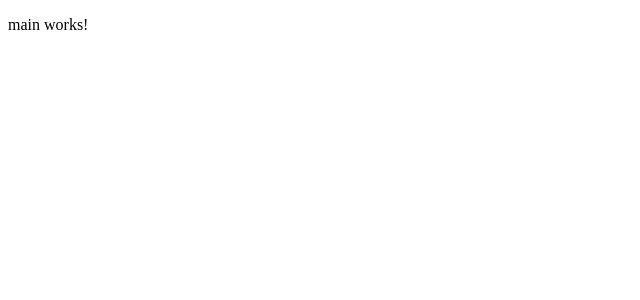
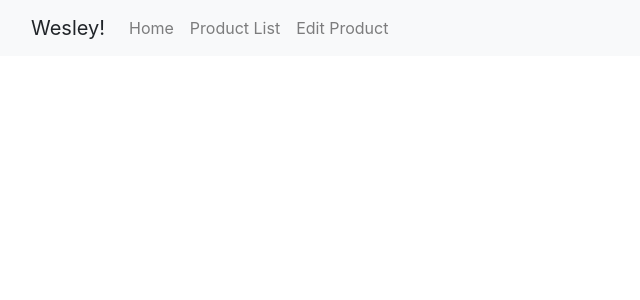
Before and after one commit to wesleyyw8/travelport, an Angular app: page / in a window 1280 px wide. Shown: the top 300 px of the page, without its empty margins (0-640 px from the left). Built offline with nearby package versions, Linux system fonts and the light colour scheme.

Commit message:
menu done, basic routing rdone, bootstrap loaded

```diff
--- a/angular.json
+++ b/angular.json
@@ -27,6 +27,7 @@
               "src/assets"
             ],
             "styles": [
+              "node_modules/bootstrap/dist/css/bootstrap.css",
               "src/styles.less"
             ],
             "scripts": [],
--- a/src/app/app.module.ts
+++ b/src/app/app.module.ts
@@ -5,12 +5,14 @@ import { AppRoutingModule } from './app-routing.module';
 import { AppComponent } from './app.component';
 import { MainComponent } from './main/main.component';
 import { PageNotFoundComponent } from './main/page-not-found.component';
+import { MenuComponent } from './main/menu.component';
 
 @NgModule({
   declarations: [
     AppComponent,
     MainComponent,
-    PageNotFoundComponent
+    PageNotFoundComponent,
+    MenuComponent
   ],
   imports: [
     BrowserModule,
--- a/src/app/main/main.component.html
+++ b/src/app/main/main.component.html
@@ -1,3 +1,4 @@
-<p>
-  main works!
-</p>
+<app-menu></app-menu>
+<div class='container main-content'>
+  <router-outlet></router-outlet>
+</div>
--- /dev/null
+++ b/src/app/main/menu.component.html
@@ -0,0 +1,16 @@
+<nav class="navbar navbar-expand-lg navbar-light bg-light">
+  <div class="container-fluid">
+    <a class="navbar-brand">{{pageTitle}}</a>
+    <ul class="navbar-nav mr-auto">
+      <li class="nav-item" routerLinkActive="active">
+        <a class="nav-link" routerLink='/welcome'>Home</a>
+      </li>
+      <li class="nav-item" routerLinkActive="active">
+        <a class="nav-link" routerLink='/products'>Product List</a>
+      </li>
+      <li class="nav-item" routerLinkActive="active">
+        <a class="nav-link" routerLink='/productsEdit'>Edit Product</a>
+      </li>
+    </ul>
+  </div>
+</nav>
--- /dev/null
+++ b/src/app/main/menu.component.ts
@@ -0,0 +1,15 @@
+import { Component, OnInit } from '@angular/core';
+
+@Component({
+  selector: 'app-menu',
+  templateUrl: './menu.component.html',
+  styleUrls: ['./menu.component.less']
+})
+export class MenuComponent implements OnInit {
+  pageTitle = 'Wesley!';
+  constructor() { }
+
+  ngOnInit() {
+  }
+
+}
```
Also changed, not shown: src/app/main/menu.component.less (added).
